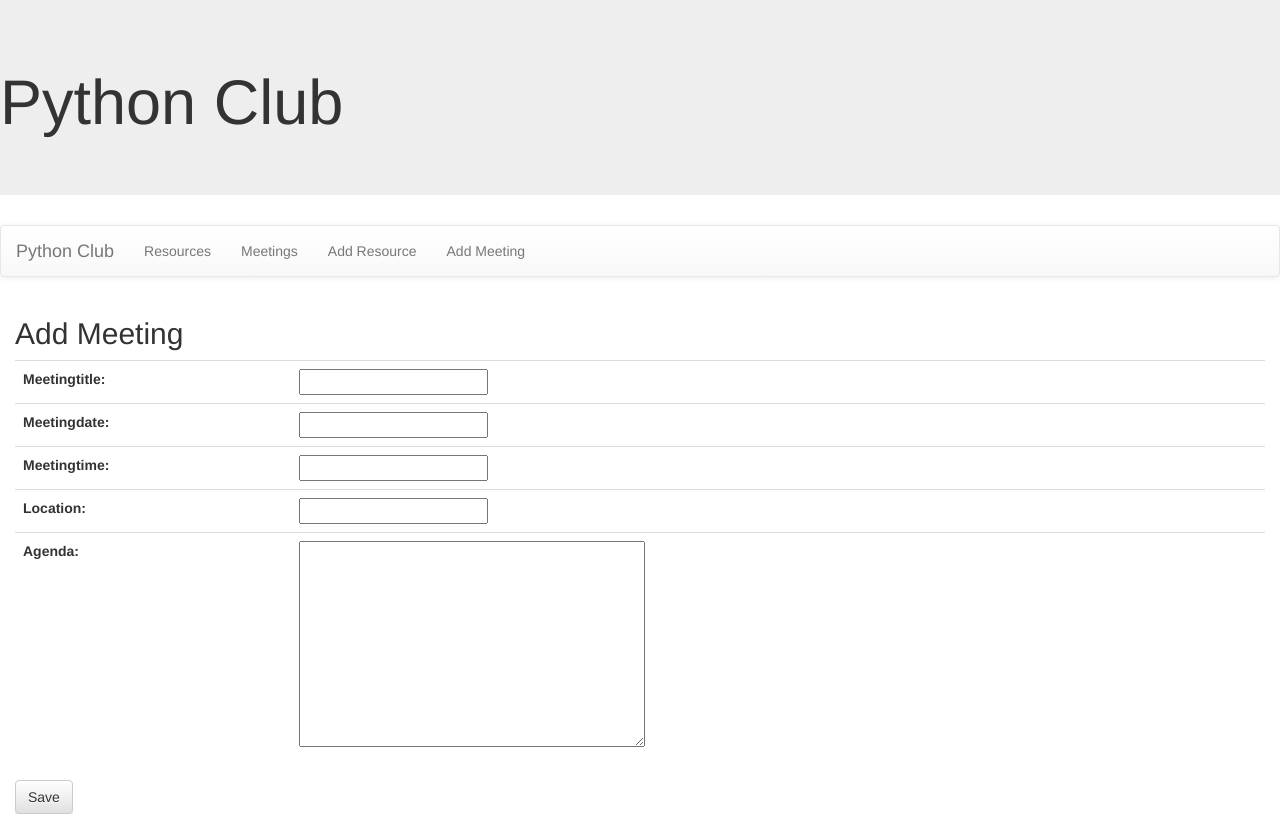
After one commit to BE379/ITC172, a Django app: page /Club/newMeeting/ in a window 1280 px wide. The commit adds this page. Run offline with Django 3.2, Linux system fonts and the light colour scheme; some libraries are stand-ins or nearby versions.

Commit message:
adds Assignment 8

```diff
--- /dev/null
+++ b/PythonClub/Club/forms.py
@@ -0,0 +1,12 @@
+from django import forms
+from .models import Meeting, MeetingMinutes, Resource, Event
+
+class ResourceForm(forms.ModelForm):
+    class Meta:
+        model=Resource
+        fields='__all__'
+
+class MeetingForm(forms.ModelForm):
+    class Meta:
+        model=Meeting
+        fields='__all__'
--- a/PythonClub/Club/models.py
+++ b/PythonClub/Club/models.py
@@ -49,3 +49,9 @@ class Event(models.Model):
     eventtime=models.TimeField()
     eventdescription=models.TextField()
     eventuserid=models.ForeignKey(User, on_delete=models.DO_NOTHING)
+
+    def __str__(self):
+        return self.eventtitle
+
+    class Meta:
+        db_table='event'
--- a/PythonClub/Club/templates/base.html
+++ b/PythonClub/Club/templates/base.html
@@ -20,6 +20,8 @@
             <ul class="nav navbar-nav">
                 <li><a href="{% url 'resources' %}">Resources</a></li>
                 <li><a href="{% url 'getmeetings' %}">Meetings</a></li>
+                <li><a href="{% url 'newresource' %}">Add Resource</a></li>
+                <li><a href="{% url 'newmeeting' %}">Add Meeting</a></li>
             </ul>
         </div>
     </nav>
--- /dev/null
+++ b/PythonClub/Club/templates/club/newmeeting.html
@@ -0,0 +1,16 @@
+{% extends 'base.html' %}
+{% block content %}
+
+<h2>Add Meeting</h2>
+
+<form method='POST' class="post-form">
+    <table class="table">
+
+        {% csrf_token %}
+        {{ form.as_table }}
+
+    </table>
+    <button type="submit" class="save btn btn-default">Save</button>
+
+</form>
+{% endblock %}
--- a/PythonClub/Club/urls.py
+++ b/PythonClub/Club/urls.py
@@ -6,4 +6,6 @@ urlpatterns=[
     path('resources.html/', views.resources, name='resources'),
     path('meetings/', views.getmeetings, name='getmeetings'),
     path('meetingminutes/<int:id>', views.meetingminutes, name='minutes'),
+    path('newResource/', views.newResource, name='newresource'),
+    path('newMeeting/', views.newMeeting, name='newmeeting'),
 ]
--- a/PythonClub/Club/views.py
+++ b/PythonClub/Club/views.py
@@ -1,9 +1,10 @@
 from django.shortcuts import render, get_object_or_404
 from .models import Resource, Meeting
+from .forms import ResourceForm, MeetingForm
 
 # Create your views here.
 def index (request):
-    return render(request, 'club/index.html')
+    return render(request, 'Club/index.html')
 
 def resources (request):
     resource_list=Resource.objects.all()
@@ -17,3 +18,27 @@ def meetingminutes (request, id):
     minutes=get_object_or_404(Meeting, pk=id)
     context = { 'minutes': minutes}
     return render(request, 'Club/minutes.html', context=context)
+
+def newResource(request):
+    form=ResourceForm
+    if request.method=='POST':
+        form=ResourceForm(request.POST)
+        if form.is_valid():
+            post=form.save(commit=True)
+            post.save()
+            form=ResourceForm()
+    else:
+        form=ResourceForm()
+    return render(request, 'Club/newresource.html', {'form': form})
+
+def newMeeting(request):
+    form=MeetingForm
+    if request.method=='POST':
+        form=MeetingForm(request.POST)
+        if form.is_valid():
+            post=form.save(commit=True)
+            post.save()
+            form=MeetingForm()
+    else:
+        form=MeetingForm()
+    return render(request, 'Club/newmeeting.html', {'form': form})
```
Also changed, not shown: PythonClub/Club/templates/club/newresource.html (added, +16 -0 lines).
